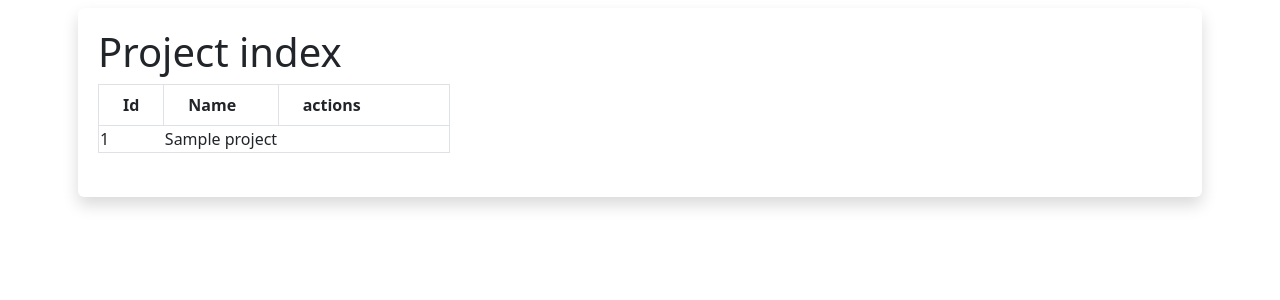
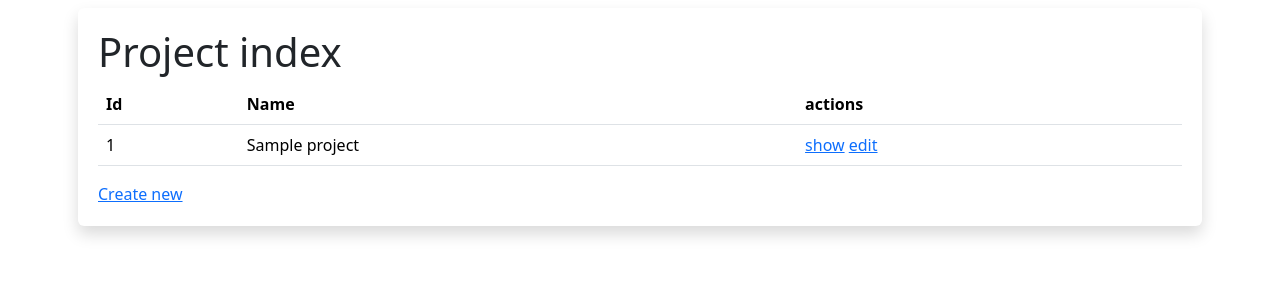
Before and after one commit to danilocgsilva/projects_catalog, a Symfony app: template templates/project/index.html.twig in a window 1280 px wide. Shown: the part 184-484 px from the top of the page. Run offline with Twig, Linux system fonts and the light colour scheme; the template is opened without the code that fills it: most values are stand-ins (such as "Sample title", 1, 10 or a date in 2020); style sheets or scripts are compiled from the project's sources; some libraries are stand-ins or nearby versions.

Commit message:
Frontend clean ups

```diff
--- a/src/Form/RepositoryAddressType.php
+++ b/src/Form/RepositoryAddressType.php
@@ -17,7 +17,7 @@
             ->add('address')
             ->add('project', EntityType::class, [
                 'class' => Project::class,
-                'choice_label' => 'id',
+                'choice_label' => 'name',
             ])
         ;
     }
--- a/templates/project/_form.html.twig
+++ b/templates/project/_form.html.twig
@@ -1,6 +1,4 @@
 {{ form_start(form) }}
     {{ form_widget(form) }}
-    <button
-        class="btn mt-4 px-4 py-2 bg-blue-500 text-white rounded hover:bg-blue-600">
-        {{ button_label|default('Save') }}</button>
+    <button class="btn">{{ button_label|default('Save') }}</button>
 {{ form_end(form) }}
--- a/templates/project/index.html.twig
+++ b/templates/project/index.html.twig
@@ -6,26 +6,22 @@
 
     <h1>Project index</h1>
 
-    <table class="min-w-full border-collapse border border-gray-300">
+    <table class="table">
         <thead>
-            <tr class="bg-gray-200 text-gray-700">
-                <th class="px-4 py-2 text-left font-semibold border border-gray-300">Id</th>
-                <th class="px-4 py-2 text-left font-semibold border border-gray-300">Name</th>
-                <th class="px-4 py-2 text-left font-semibold border border-gray-300">actions</th>
+            <tr>
+                <th>Id</th>
+                <th>Name</th>
+                <th>actions</th>
             </tr>
         </thead>
         <tbody>
         {% for project in projects %}
-            <tr class="bg-gray-200 text-gray-700">
+            <tr>
                 <td>{{ project.id }}</td>
                 <td>{{ project.name }}</td>
                 <td>
-                    <a
-                        class="mt-4 px-4 py-2 bg-blue-500 text-white rounded hover:bg-blue-600"
-                        href="{{ path('app_project_show', {'id': project.id}) }}">show</a>
-                    <a
-                        class="mt-4 px-4 py-2 bg-blue-500 text-white rounded hover:bg-blue-600"
-                        href="{{ path('app_project_edit', {'id': project.id}) }}">edit</a>
+                    <a href="{{ path('app_project_show', {'id': project.id}) }}">show</a>
+                    <a href="{{ path('app_project_edit', {'id': project.id}) }}">edit</a>
                 </td>
             </tr>
         {% else %}
@@ -36,6 +32,5 @@
         </tbody>
     </table>
 
-    <a
-        class="mt-4 px-4 py-2 bg-blue-500 text-white rounded hover:bg-blue-600" href="{{ path('app_project_new') }}">Create new</a>
+    <a href="{{ path('app_project_new') }}">Create new</a>
 {% endblock %}
--- a/templates/project/new.html.twig
+++ b/templates/project/new.html.twig
@@ -8,8 +8,6 @@
 
     {{ include('project/_form.html.twig') }}
 
-    <a
-        class="mt-4 px-4 py-2 bg-blue-500 text-white rounded hover:bg-blue-600"
-        href="{{ path('app_project_index') }}">back to list</a>
+    <a href="{{ path('app_project_index') }}">back to list</a>
 
 {% endblock %}
```
Also changed, not shown: README.md.
